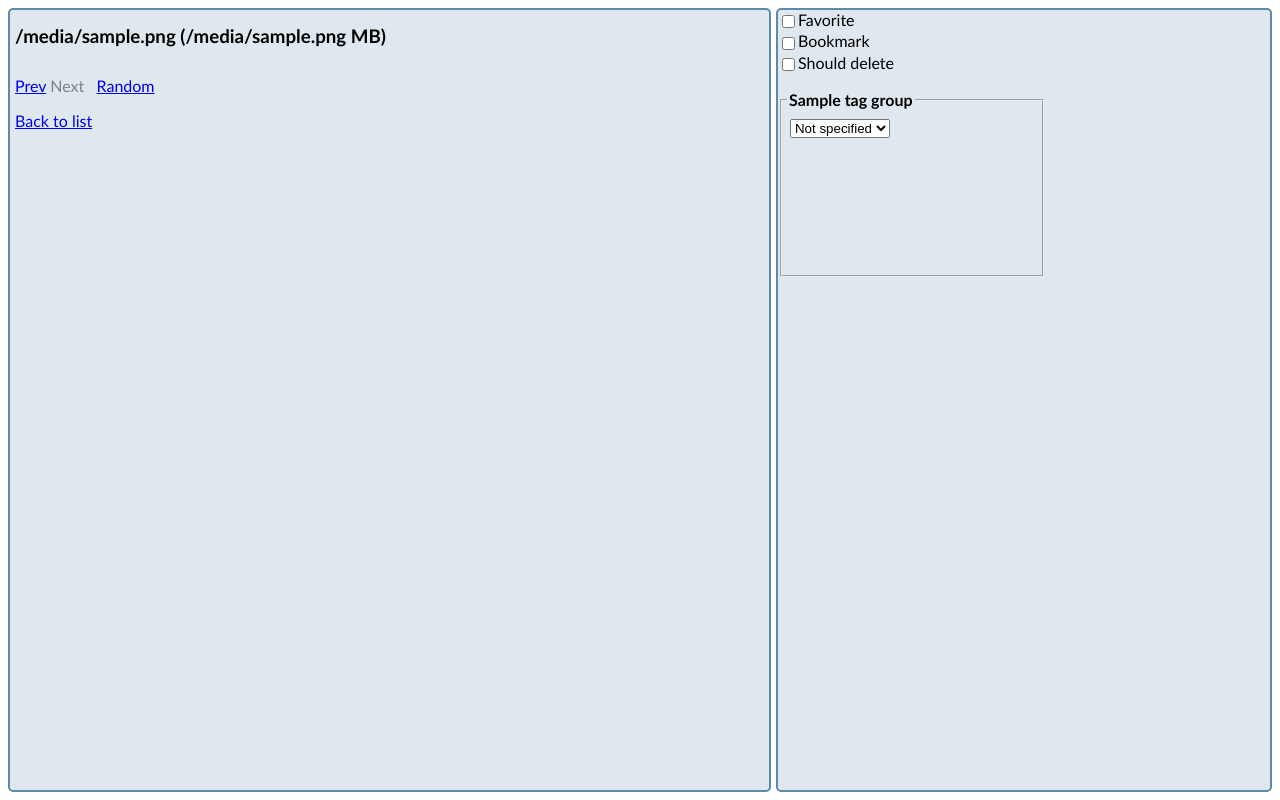
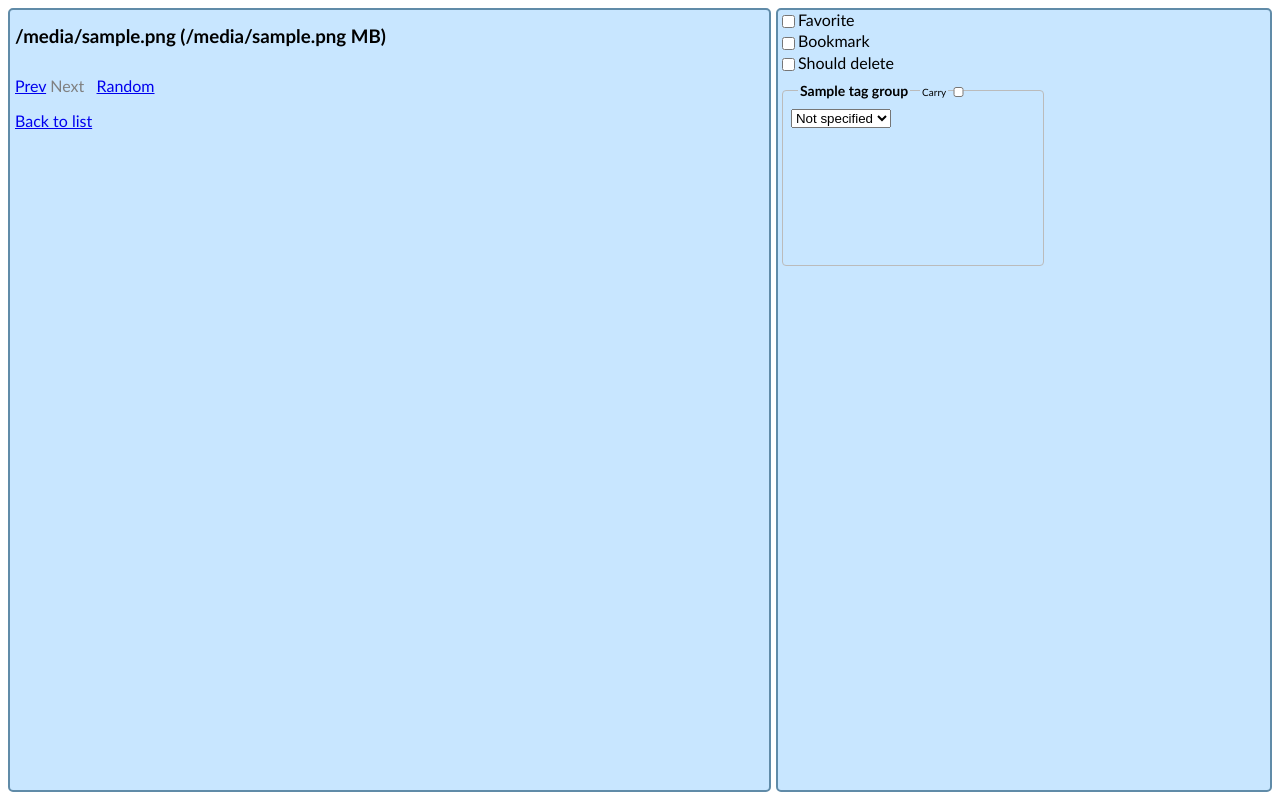
Before and after one commit to chishunkwong/tags, a Flask app: template templates/media.html in a window 1280 px wide. Run offline with Flask 3, Linux system fonts and the light colour scheme; the template is opened without the code that fills it: most values are stand-ins (such as "Sample title", 1, 10 or a date in 2020); parts of the project's set-up code (start-up, migrations or seed data) failed here and were passed over; some libraries are stand-ins or nearby versions.

Commit message:
Not ideal css replacement for frameset with tag carry support

```diff
--- a/app.py
+++ b/app.py
@@ -256,6 +256,10 @@ def handle_connect():
 def handle_message(data):
     socketio.emit('response', 'Server received your message: ' + data)
 
+@socketio.on('set_tag_group_carry')
+def handle_set_tag_group_carry(data):
+    print("Heard", data)
+
 @socketio.on('set_asset_boolean')
 def handle_set_asset_boolean(data):
     db_id = data['db_id']
--- a/static/css/style.css
+++ b/static/css/style.css
@@ -1,3 +1,8 @@
+:root {
+  /* --bg-color: rgb(96 139 168 / 0.2); */
+  --bg-color: rgb(200, 230, 255);
+}
+
 body {
   /* font-family: Avenir, Montserrat, Corbel, 'URW Gothic', source-sans-pro, sans-serif; */
   /* font-family: 'Segoe Print', 'Bradley Hand', Chilanka, TSCu_Comic, casual, cursive; */
@@ -9,7 +14,7 @@ body {
 .box > * {
   border: 2px solid rgb(96 139 168);
   border-radius: 5px;
-  background-color: rgb(96 139 168 / 0.2);
+  background-color: var(--bg-color);
 }
 
 .box {
@@ -59,8 +64,51 @@ input[type="checkbox"], .inline-label {
 }
 
 .tag-group {
+  margin-left: 4px;
+  margin-top: 10px;
   padding: 5px 5px;
   width: 250px;
+  border: 1px solid #bbb;
+  border-radius: 4px;
+}
+
+.tag-group-legend {
+  margin-left: 10px;
+  position: relative;
+  top: -14px;
+  bottom: 0px;
+  height: 8px;
+}
+
+.tag-group-legend h3 {
+  font-size: 14px;
+  margin: 0px 0px;
+  text-align: left;
+}
+
+.tag-group-legend span {
+  display: inline;
+  background-color: var(--bg-color);
+  padding: 2px 2px;
+}
+
+.carry-checkbox {
+  margin-left: 10px;
+  height: 10px;
+  position: relative;
+  top: -2px;
+}
+
+.carry-checkbox label {
+  font-size: 10px;
+  padding: 2px 2px;
+  height: 10px;
+  background-color: var(--bg-color);
+}
+
+.carry-checkbox input {
+  height: 10px;
+  margin-left: 0px;
 }
 
 .add-tag {
--- a/static/helper.js
+++ b/static/helper.js
@@ -48,6 +48,14 @@ function handleTagSelected(selected, tagId, tagGroupId) {
   });
 }
 
+function handleTagGroupCarry(checkbox, tagGroupId) {
+  if (isSearchMode) return;
+  socket.emit('set_tag_group_carry', {
+    value: checkbox.checked,
+    tag_group_id: tagGroupId,
+  });
+}
+
 function makeSelectedVisible(checkboxElement) {
   if (checkboxElement && checkboxElement.checked) {
     checkboxElement.scrollIntoView({
--- a/templates/controls.html
+++ b/templates/controls.html
@@ -22,8 +22,17 @@
   <p/>
   <div>
   {% for tg in tag_groups %}
-      <fieldset class="tag-group">
-          <legend><b>{{ tg.name }}</b></legend>
+      <div class="tag-group">
+          <div class="tag-group-legend side-by-side">
+            <h3><span> {{ tg.name }} </span></h3>
+            {% if not search_mode %}
+            <div class="carry-checkbox">
+              <label for="tg_carry_{{ tg.id}}">Carry</label>
+              <input type="checkbox" name="tg_carry_{{ tg.id }}" id="tg_carry_{{ tg.id }}"
+               onclick="handleTagGroupCarry(this, {{ tg.id }})" />
+            </div>
+            {% endif %}
+          </div>
           <div class="tags-scroll-box tags-scroll-box-{{ tg.show_size }}">
           {% if not tg.multiselect %}
               <select id="tag_group_{{ tg.id }}" onchange="handleTagSingleSelected(this, {{ tg.id }});">
@@ -56,7 +65,7 @@
           </form>
       </div>
       {% endif %}
-      </fieldset>
+      </div>
   {% endfor %}
   </div>
   {% if search_mode %}
--- a/templates/media.html
+++ b/templates/media.html
@@ -28,12 +28,12 @@
     <script src="{{ url_for('static', filename='helper.js') }}"></script>
     {% if idx > 0 %}
     <script>
-      window.previous_media = "{{ url_for('show_media', idx=idx-1) }}";
+      window.previous_media = "{{ url_for('show_media', idx=idx-1, current=idx) }}";
     </script>
     {% endif %}
     {% if idx + 1 < total %}
     <script>
-      window.next_media = "{{ url_for('show_media', idx=idx+1) }}";
+      window.next_media = "{{ url_for('show_media', idx=idx+1, current=idx) }}";
     </script>
     {% endif %}
 </head>
@@ -51,10 +51,10 @@
             <img src="{{ url_for('send_media', idx=idx) }}" />
             {% endif %}
             <br/>
-            <a href="{{ url_for('show_media', idx=idx-1) }}"
+            <a href="{{ url_for('show_media', idx=idx-1, current=idx) }}"
             {% if idx == 0 %} class="disabled-link" {% endif %}
             >Prev</a>
-            <a href="{{ url_for('show_media', idx=idx+1) }}"
+            <a href="{{ url_for('show_media', idx=idx+1, current=idx) }}"
             {% if idx + 1 == total %} class="disabled-link" {% endif %}
             >Next</a>
             &nbsp;&nbsp;<a href="{{ url_for('show_media', idx='random') }}">Random</a>
```
Also changed, not shown: 1 other file.
